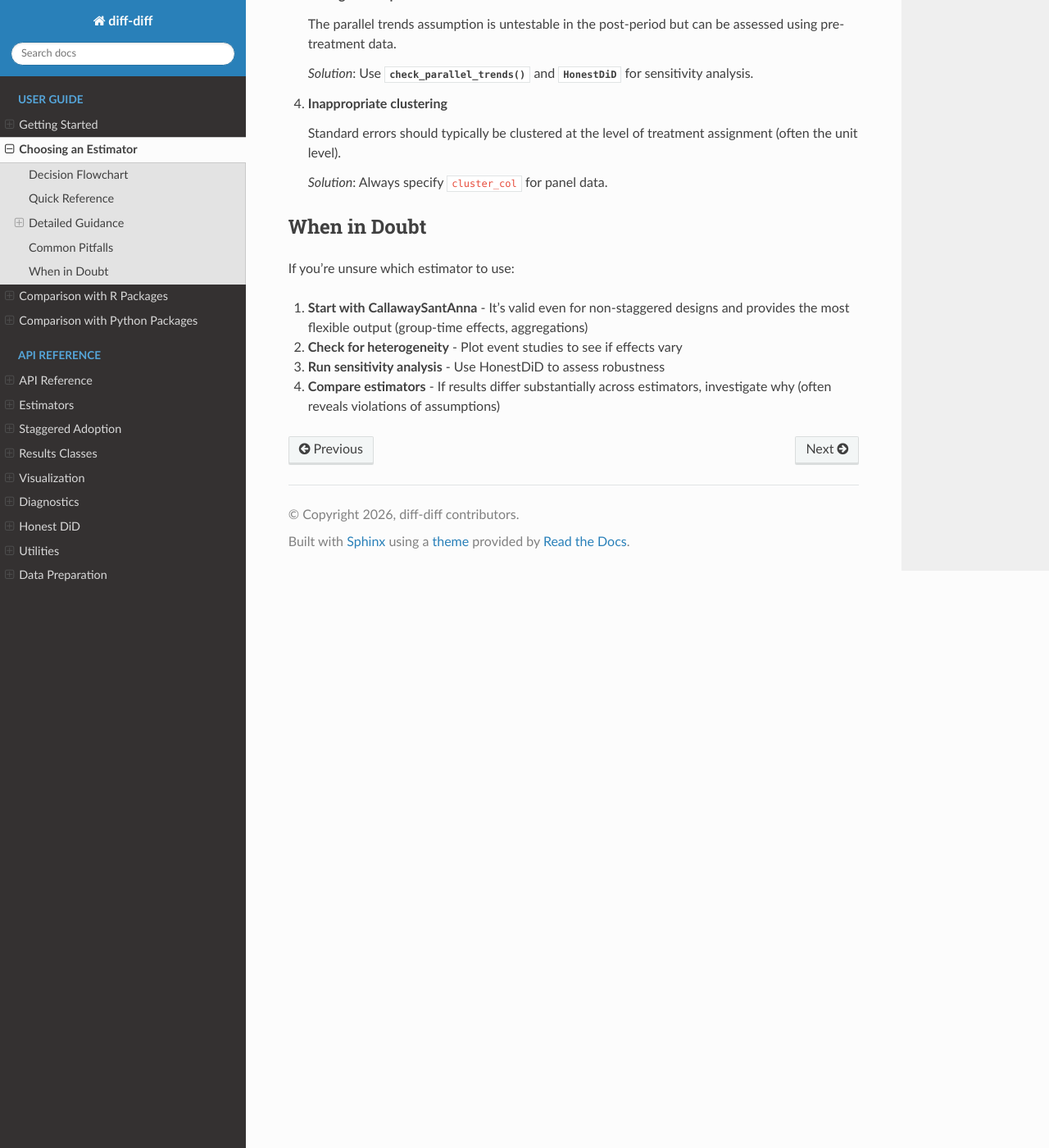
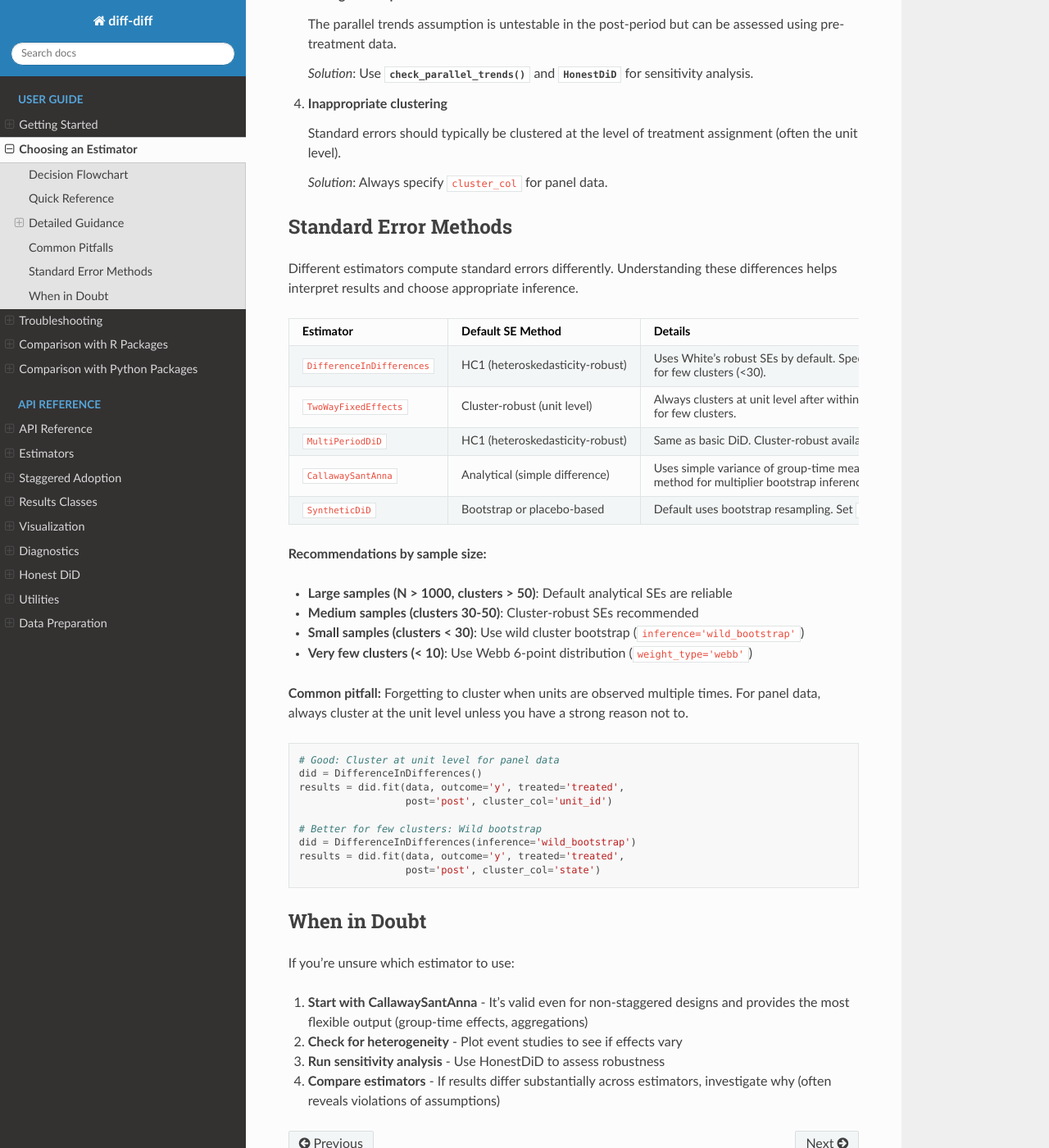
Before and after one commit to igerber/diff-diff, a Sphinx documentation site: the page built from docs/choosing_estimator.rst, in a window 1280 px wide and 1400 px high, scrolled down 3443 px. Shown: the whole window at 82% size. Built offline with Sphinx 7.4.7 and the Read the Docs theme 3.1.0, drawn with Linux system fonts in a browser that asks for light colours.

Commit message:
Prepare for 1.0.0 release
- Update version to 1.0.0 in __init__.py and pyproject.toml
- Change development status classifier to Production/Stable
- Add warning when SyntheticDiD bootstrap has >5% failure rate
- Add troubleshooting guide to documentation
- Document standard error computation differences across estimators
- Update CHANGELOG with 1.0.0 release notes

```diff
--- a/diff_diff/__init__.py
+++ b/diff_diff/__init__.py
@@ -85,7 +85,7 @@ from diff_diff.visualization import (
     plot_sensitivity,
 )
 
-__version__ = "0.9.0"
+__version__ = "1.0.0"
 __all__ = [
     # Estimators
     "DifferenceInDifferences",
--- a/docs/choosing_estimator.rst
+++ b/docs/choosing_estimator.rst
@@ -205,6 +205,57 @@ Common Pitfalls
 
    *Solution*: Always specify ``cluster_col`` for panel data.
 
+Standard Error Methods
+----------------------
+
+Different estimators compute standard errors differently. Understanding these
+differences helps interpret results and choose appropriate inference.
+
+.. list-table::
+   :header-rows: 1
+   :widths: 20 25 55
+
+   * - Estimator
+     - Default SE Method
+     - Details
+   * - ``DifferenceInDifferences``
+     - HC1 (heteroskedasticity-robust)
+     - Uses White's robust SEs by default. Specify ``cluster_col`` for cluster-robust SEs. Use ``inference='wild_bootstrap'`` for few clusters (<30).
+   * - ``TwoWayFixedEffects``
+     - Cluster-robust (unit level)
+     - Always clusters at unit level after within-transformation. Specify ``cluster_col`` to override. Use ``inference='wild_bootstrap'`` for few clusters.
+   * - ``MultiPeriodDiD``
+     - HC1 (heteroskedasticity-robust)
+     - Same as basic DiD. Cluster-robust available via ``cluster_col``. Wild bootstrap not yet supported for multi-coefficient inference.
+   * - ``CallawaySantAnna``
+     - Analytical (simple difference)
+     - Uses simple variance of group-time means. Use ``bootstrap()`` method for multiplier bootstrap inference with proper SEs, CIs, and p-values.
+   * - ``SyntheticDiD``
+     - Bootstrap or placebo-based
+     - Default uses bootstrap resampling. Set ``n_bootstrap=0`` for placebo-based inference using pre-treatment residuals.
+
+**Recommendations by sample size:**
+
+- **Large samples (N > 1000, clusters > 50)**: Default analytical SEs are reliable
+- **Medium samples (clusters 30-50)**: Cluster-robust SEs recommended
+- **Small samples (clusters < 30)**: Use wild cluster bootstrap (``inference='wild_bootstrap'``)
+- **Very few clusters (< 10)**: Use Webb 6-point distribution (``weight_type='webb'``)
+
+**Common pitfall:** Forgetting to cluster when units are observed multiple times.
+For panel data, always cluster at the unit level unless you have a strong reason not to.
+
+.. code-block:: python
+
+   # Good: Cluster at unit level for panel data
+   did = DifferenceInDifferences()
+   results = did.fit(data, outcome='y', treated='treated',
+                     post='post', cluster_col='unit_id')
+
+   # Better for few clusters: Wild bootstrap
+   did = DifferenceInDifferences(inference='wild_bootstrap')
+   results = did.fit(data, outcome='y', treated='treated',
+                     post='post', cluster_col='state')
+
 When in Doubt
 -------------
 
--- a/docs/index.rst
+++ b/docs/index.rst
@@ -40,6 +40,7 @@ Quick Links
 
 - :doc:`quickstart` - Get started with basic examples
 - :doc:`choosing_estimator` - Which estimator should I use?
+- :doc:`troubleshooting` - Common issues and solutions
 - :doc:`r_comparison` - Comparison with R packages
 - :doc:`python_comparison` - Comparison with Python packages
 - :doc:`api/index` - Full API reference
@@ -51,6 +52,7 @@ Quick Links
 
    quickstart
    choosing_estimator
+   troubleshooting
    r_comparison
    python_comparison
 
--- a/pyproject.toml
+++ b/pyproject.toml
@@ -4,7 +4,7 @@ build-backend = "setuptools.build_meta"
 
 [project]
 name = "diff-diff"
-version = "0.6.0"
+version = "1.0.0"
 description = "A library for Difference-in-Differences causal inference analysis"
 readme = "README.md"
 license = "MIT"
@@ -20,7 +20,7 @@ keywords = [
     "treatment-effects",
 ]
 classifiers = [
-    "Development Status :: 3 - Alpha",
+    "Development Status :: 5 - Production/Stable",
     "Intended Audience :: Science/Research",
     "Operating System :: OS Independent",
     "Programming Language :: Python :: 3",
```
Also changed, not shown: CHANGELOG.md (+32 -0 lines), docs/troubleshooting.rst (added, +317 -0 lines), 1 other file.
